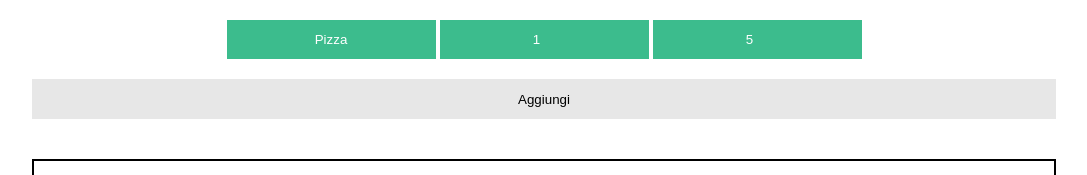
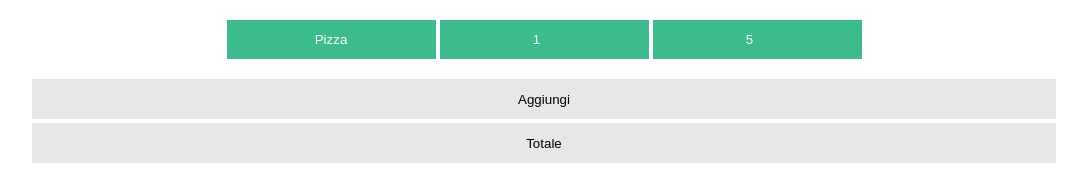
Before and after one commit to cavazzatommaso/cavazzatommaso.github.io, a PHP site: the page made by school exercise/1.2 - Dynamic Table with JS/index.html in a window 1280 px wide. Shown: the part 69-244 px from the top of the page, without its empty margins (96-1183 px from the left). Run offline with PHP 8.4, Linux system fonts and the light colour scheme.

Commit message:
Updated version with total

```diff
--- a/school exercise/1.2 - Dynamic Table with JS/index.html
+++ b/school exercise/1.2 - Dynamic Table with JS/index.html
@@ -11,11 +11,12 @@
     <header>
       <h1> Exercise 1.2 - Dynamic Table with JS</h1>
     </header>
-    <form>
+    <form id="inputForm">
       <input type="text" id="product" value="Pizza">
       <input type="number" id="quantity" value="1">
       <input type="number" id="price" value="5">
-      <input type="button" name="add" value="Aggiungi" onclick="aggiungi()" id="btn_aggiungi">
+      <input type="button" name="add" value="Aggiungi" onclick="aggiungi()" class="btn">
+      <input type="button" name="add" value="Totale" onclick="total()" class="btn" id="btn_totale">
     </form>
     <table id="tabella">
       <th>Prodotto</th>
@@ -23,6 +24,9 @@
       <th>Prezzo</th>
       <th>Cancella</th>
     </table>
+    <div id="totalResult">
+      Il totale è : <span id="spanTot"></span>. <a href="javascript:window.location.href=window.location.href">Ricarica la pagina </a>
+    </div>
     <footer><a href="1.2 - Dynamic Table with JS.7z" download>Download the Exercise for FREE!</a></footer>
   </body>
 </html>
--- a/school exercise/1.2 - Dynamic Table with JS/main.js
+++ b/school exercise/1.2 - Dynamic Table with JS/main.js
@@ -1,4 +1,5 @@
 var ct = 0;
+var totale = 0;
 
 document.addEventListener("keyup", function(event) {
     event.preventDefault();
@@ -19,17 +20,19 @@ function aggiungi(){
   var colQuantity = document.createElement('td');
   var colPrice = document.createElement('td');
   var btnCancell = document.createElement('input');
+  //Bring the text from the form
+	var formProduct = document.getElementById("product").value;
+	var formQuantity = document.getElementById("quantity").value;
+	var formPrice = document.getElementById("price").value;
+  totale = totale + (formPrice * formQuantity);
+  tot = formPrice * formQuantity;
+  console.log(tot);
   //Some style for the button
   btnCancell.setAttribute("type","button");
 	btnCancell.setAttribute("value","Elimina");
   btnCancell.setAttribute("id","btn");
-  btnCancell.setAttribute("onclick","cancella('"+ct+"c')");
+  btnCancell.setAttribute("onclick","cancella('"+ct+"c','"+tot+"')");
   newRow.setAttribute("id",ct+"c");
-  //btnCancell.setAttribute("style","width:100%");
-  //Bring the text from the form
-	var formProduct = document.getElementById("product").value;
-	var formQuantity = document.getElementById("quantity").value;
-	var formPrice = document.getElementById("price").value;
   //Add the text to the new collumn
 	colProduct.innerHTML = formProduct;
 	colQuantity.innerHTML = formQuantity;
@@ -43,9 +46,20 @@ function aggiungi(){
 	table.appendChild(newRow);
 }
 
-function cancella(idTr)
+function cancella(idTr,tot)
 			{
 				var c = document.getElementById(idTr);
-        console.log(c);
+        totale = totale - tot;
+        console.log(c+totale);
 				tabella.removeChild(c);
 			}
+
+function total(){
+  var form = document.getElementById("inputForm");
+  var elements = form.elements;
+  for (var i = 0, len = elements.length; i < len; ++i) {
+    elements[i].readOnly = true;
+  }
+    document.getElementById("spanTot").innerHTML = totale;
+    document.getElementById("totalResult").style.display = "block";
+}
--- a/school exercise/1.2 - Dynamic Table with JS/style.css
+++ b/school exercise/1.2 - Dynamic Table with JS/style.css
@@ -25,7 +25,7 @@ input[type=text], input[type=number]  {
     padding: 12px 16px;
 }
 
-#btn_aggiungi{
+.btn{
   width: 80%;
   height: 40px;
   margin: 20px 0px;
@@ -33,6 +33,11 @@ input[type=text], input[type=number]  {
   color: black;
   border: none;
   text-decoration: none;
+  margin-bottom: 4px;
+}
+
+#btn_totale{
+  margin-top: 0px;
 }
 
 table{
@@ -65,6 +70,18 @@ th{
   text-decoration: none;
 }
 
+#totalResult{
+  display: none;
+  margin: 80px auto;
+  background-color: #212121;
+  opacity: 0.7;
+  width: 40%;
+  color: white;
+  height: 40px;
+  border-radius: 1%;
+  padding: 12px 32px;
+}
+
 footer{
   position: fixed;
   bottom: 0;
```
